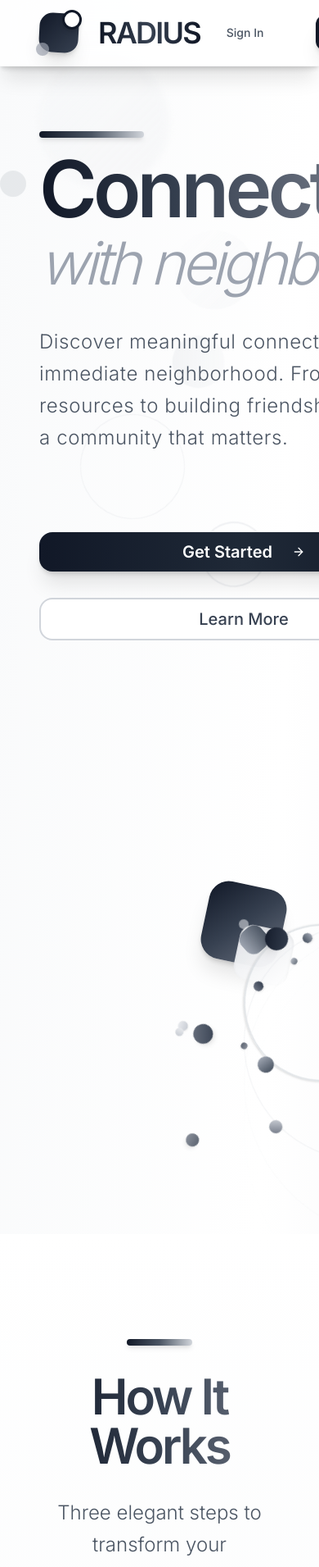
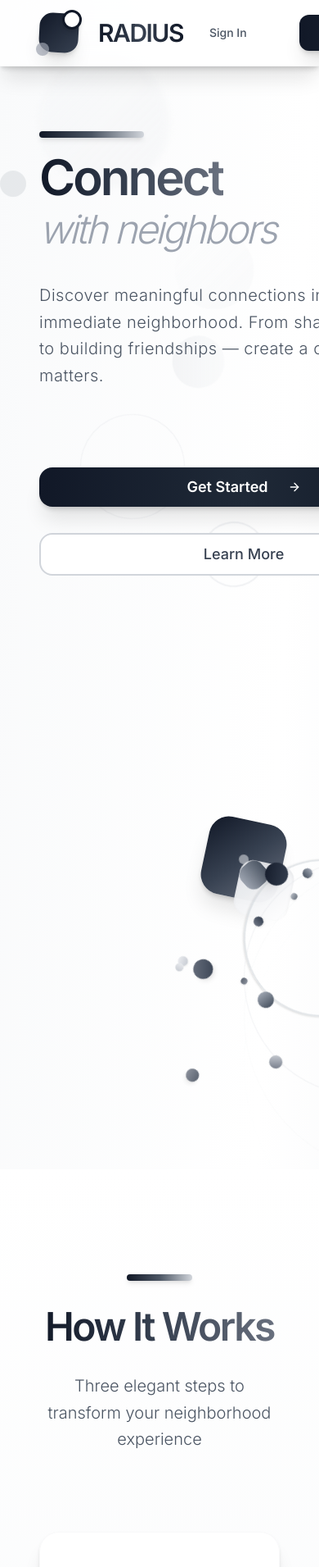
Before and after one commit to MohitPatni0731/everloom, a React (Vite) app: page / in a window 390 px wide. Shown: the top 1911 px of the page at 82% size. Built offline with nearby package versions, Linux system fonts and the light colour scheme.

Commit message:
Fix: Reduce font size and adjust layout
Reduced font sizes and adjusted the layout of the "Discover, Connect, Build Community" boxes for better visual balance.

```diff
--- a/src/pages/Landing.tsx
+++ b/src/pages/Landing.tsx
@@ -25,7 +25,7 @@ const Landing = () => {
                 <div className="absolute -top-1 -right-1 w-6 h-6 border-3 border-gray-900 rounded-full bg-white animate-orbit shadow-md"></div>
                 <div className="absolute -bottom-1 -left-1 w-4 h-4 bg-gray-400 rounded-full animate-orbit-reverse opacity-70"></div>
               </div>
-              <h1 className="text-4xl font-black tracking-tighter bg-gradient-to-r from-gray-900 via-gray-700 to-gray-900 bg-clip-text text-transparent">
+              <h1 className="text-3xl font-black tracking-tighter bg-gradient-to-r from-gray-900 via-gray-700 to-gray-900 bg-clip-text text-transparent">
                 RADIUS
               </h1>
             </div>
@@ -50,28 +50,28 @@ const Landing = () => {
               <div className="space-y-10">
                 <div className="space-y-6">
                   <div className="w-32 h-2 bg-gradient-to-r from-gray-900 via-gray-600 to-gray-300 rounded-full shadow-md"></div>
-                  <h1 className="text-8xl lg:text-9xl font-black leading-[0.8] tracking-tighter">
+                  <h1 className="text-6xl lg:text-7xl font-black leading-[0.8] tracking-tighter">
                     <span className="bg-gradient-to-r from-gray-900 via-gray-700 to-gray-500 bg-clip-text text-transparent">
                       Connect
                     </span>
-                    <span className="block text-gray-400 italic font-light text-7xl lg:text-8xl mt-4">
+                    <span className="block text-gray-400 italic font-light text-5xl lg:text-6xl mt-4">
                       with neighbors
                     </span>
                   </h1>
                 </div>
 
-                <p className="text-2xl leading-relaxed text-gray-600 max-w-2xl font-light tracking-wide">
+                <p className="text-xl leading-relaxed text-gray-600 max-w-2xl font-light tracking-wide">
                   Discover meaningful connections in your immediate neighborhood.
                   From sharing resources to building friendships — create a community that matters.
                 </p>
               </div>
 
               <div className="flex flex-col sm:flex-row gap-8 pt-8">
-                <Button size="lg" className="bg-gradient-to-r from-gray-900 via-gray-800 to-gray-900 text-white hover:from-gray-800 hover:via-gray-700 hover:to-gray-800 px-16 py-6 text-xl font-semibold group shadow-luxury hover:shadow-2xl transition-all duration-500 rounded-2xl transform hover:scale-105">
+                <Button size="lg" className="bg-gradient-to-r from-gray-900 via-gray-800 to-gray-900 text-white hover:from-gray-800 hover:via-gray-700 hover:to-gray-800 px-16 py-6 text-lg font-semibold group shadow-luxury hover:shadow-2xl transition-all duration-500 rounded-2xl transform hover:scale-105">
                   Get Started
                   <ArrowRight className="w-6 h-6 ml-4 group-hover:translate-x-2 transition-transform duration-300" />
                 </Button>
-                <Button variant="outline" size="lg" className="border-2 border-gray-300 text-gray-700 hover:bg-gray-50 hover:border-gray-400 px-16 py-6 text-xl font-medium transition-all duration-500 rounded-2xl hover:shadow-lg">
+                <Button variant="outline" size="lg" className="border-2 border-gray-300 text-gray-700 hover:bg-gray-50 hover:border-gray-400 px-16 py-6 text-lg font-medium transition-all duration-500 rounded-2xl hover:shadow-lg">
                   Learn More
                 </Button>
               </div>
@@ -134,10 +134,10 @@ const Landing = () => {
         <div className="max-w-8xl mx-auto px-12 lg:px-16 relative z-10">
           <div className="text-center mb-24">
             <div className="w-20 h-2 bg-gradient-to-r from-gray-900 via-gray-600 to-gray-300 mx-auto mb-8 rounded-full shadow-md"></div>
-            <h2 className="text-6xl font-black tracking-tighter mb-8 bg-gradient-to-r from-gray-900 via-gray-700 to-gray-500 bg-clip-text text-transparent">
+            <h2 className="text-5xl font-black tracking-tighter mb-8 bg-gradient-to-r from-gray-900 via-gray-700 to-gray-500 bg-clip-text text-transparent">
               How It Works
             </h2>
-            <p className="text-2xl text-gray-600 font-light max-w-3xl mx-auto leading-relaxed">
+            <p className="text-xl text-gray-600 font-light max-w-3xl mx-auto leading-relaxed">
               Three elegant steps to transform your neighborhood experience
             </p>
           </div>
@@ -163,22 +163,22 @@ const Landing = () => {
                 icon: <Heart className="w-8 h-8" />
               }
             ].map((feature, index) => (
-              <div key={index} className="group relative">
-                <div className="bg-white/80 backdrop-blur-sm p-12 rounded-3xl shadow-luxury hover:shadow-2xl transition-all duration-700 border border-gray-100/50 hover:border-gray-200/80 relative overflow-hidden transform hover:scale-105">
+              <div key={index} className="group relative h-full">
+                <div className="bg-white/80 backdrop-blur-sm p-12 rounded-3xl shadow-luxury hover:shadow-2xl transition-all duration-700 border border-gray-100/50 hover:border-gray-200/80 relative overflow-hidden transform hover:scale-105 h-full flex flex-col">
                   {/* Luxury gradient overlay */}
                   <div className="absolute inset-0 bg-gradient-to-br from-gray-50/20 via-transparent to-gray-100/30 opacity-0 group-hover:opacity-100 transition-opacity duration-700"></div>
 
-                  <div className="relative z-10">
+                  <div className="relative z-10 flex flex-col h-full">
                     <div className="flex items-start justify-between mb-10">
-                      <span className="text-5xl font-black text-gray-200 group-hover:text-gray-300 transition-colors duration-500">{feature.number}</span>
+                      <span className="text-4xl font-black text-gray-200 group-hover:text-gray-300 transition-colors duration-500">{feature.number}</span>
                       <div className="text-gray-400 group-hover:text-white transition-all duration-500 p-4 bg-gradient-to-br from-gray-100 to-gray-200 rounded-2xl group-hover:bg-gradient-to-br group-hover:from-gray-800 group-hover:to-gray-900 shadow-md group-hover:shadow-xl">
                         {feature.icon}
                       </div>
                     </div>
-                    <h3 className="text-3xl font-bold mb-6 group-hover:text-gray-900 transition-colors duration-500 tracking-tight">
+                    <h3 className="text-2xl font-bold mb-6 group-hover:text-gray-900 transition-colors duration-500 tracking-tight">
                       {feature.title}
                     </h3>
-                    <p className="text-gray-600 leading-relaxed font-light text-xl">
+                    <p className="text-gray-600 leading-relaxed font-light text-lg flex-grow">
                       {feature.description}
                     </p>
                   </div>
@@ -196,15 +196,15 @@ const Landing = () => {
         <div className="absolute bottom-20 right-20 w-48 h-48 bg-gradient-to-tl from-gray-200/30 to-transparent rounded-full blur-2xl"></div>
         <div className="max-w-7xl mx-auto px-12 lg:px-16 text-center relative z-10">
           <div className="w-24 h-2 bg-gradient-to-r from-gray-900 via-gray-600 to-gray-300 mx-auto mb-12 rounded-full shadow-md"></div>
-          <h2 className="text-7xl lg:text-8xl font-black leading-[0.85] tracking-tighter mb-16">
+          <h2 className="text-6xl lg:text-7xl font-black leading-[0.85] tracking-tighter mb-16">
             <span className="bg-gradient-to-r from-gray-900 via-gray-700 to-gray-500 bg-clip-text text-transparent">
               Bringing back the
             </span>
-            <span className="block text-gray-400 italic font-light text-6xl lg:text-7xl mt-6">
+            <span className="block text-gray-400 italic font-light text-5xl lg:text-6xl mt-6">
               neighborhood spirit
             </span>
           </h2>
-          <p className="text-3xl leading-relaxed text-gray-600 max-w-5xl mx-auto font-light tracking-wide">
+          <p className="text-2xl leading-relaxed text-gray-600 max-w-5xl mx-auto font-light tracking-wide">
             In a world where we know more about strangers online than the people next door,
             Radius helps you rediscover the joy of local community and meaningful connections.
           </p>
@@ -216,10 +216,10 @@ const Landing = () => {
         <div className="max-w-8xl mx-auto px-12 lg:px-16">
           <div className="text-center mb-24">
             <div className="w-20 h-2 bg-gradient-to-r from-gray-900 via-gray-600 to-gray-300 mx-auto mb-8 rounded-full shadow-md"></div>
-            <h2 className="text-6xl font-black tracking-tighter mb-8 bg-gradient-to-r from-gray-900 via-gray-700 to-gray-500 bg-clip-text text-transparent">
+            <h2 className="text-5xl font-black tracking-tighter mb-8 bg-gradient-to-r from-gray-900 via-gray-700 to-gray-500 bg-clip-text text-transparent">
               Get in Touch
             </h2>
-            <p className="text-2xl text-gray-600 font-light">
+            <p className="text-xl text-gray-600 font-light">
               We're here to help you connect
             </p>
           </div>
@@ -235,7 +235,7 @@ const Landing = () => {
                   <div className="inline-flex items-center justify-center w-24 h-24 bg-gradient-to-br from-gray-100 to-gray-200 rounded-3xl mb-8 group-hover:bg-gradient-to-br group-hover:from-gray-800 group-hover:to-gray-900 group-hover:text-white transition-all duration-500 shadow-md group-hover:shadow-xl">
                     {contact.icon}
                   </div>
-                  <h3 className="text-2xl font-bold mb-4 tracking-tight">
+                  <h3 className="text-xl font-bold mb-4 tracking-tight">
                     {contact.title}
                   </h3>
                   <p className="text-gray-600 font-light text-lg">
@@ -257,20 +257,20 @@ const Landing = () => {
         </div>
         <div className="max-w-6xl mx-auto px-12 lg:px-16 text-center relative z-10">
           <div className="w-24 h-2 bg-gradient-to-r from-gray-900 via-gray-600 to-gray-300 mx-auto mb-12 rounded-full shadow-md"></div>
-          <h2 className="text-7xl lg:text-8xl font-black tracking-tighter mb-12">
+          <h2 className="text-6xl lg:text-7xl font-black tracking-tighter mb-12">
             <span className="bg-gradient-to-r from-gray-900 via-gray-700 to-gray-500 bg-clip-text text-transparent">
               Ready to meet
             </span>
-            <span className="block italic font-light text-gray-400 text-6xl lg:text-7xl mt-6">your neighbors?</span>
+            <span className="block italic font-light text-gray-400 text-5xl lg:text-6xl mt-6">your neighbors?</span>
           </h2>
-          <p className="text-3xl text-gray-600 mb-20 font-light max-w-4xl mx-auto leading-relaxed">
+          <p className="text-2xl text-gray-600 mb-20 font-light max-w-4xl mx-auto leading-relaxed">
             Join thousands of people already connecting in their neighborhoods.
           </p>
           <div className="flex flex-col sm:flex-row gap-8 justify-center">
-            <Button size="lg" className="bg-gradient-to-r from-gray-900 via-gray-800 to-gray-900 text-white hover:from-gray-800 hover:via-gray-700 hover:to-gray-800 px-20 py-8 text-2xl font-semibold shadow-2xl hover:shadow-3xl transition-all duration-500 rounded-2xl transform hover:scale-105">
+            <Button size="lg" className="bg-gradient-to-r from-gray-900 via-gray-800 to-gray-900 text-white hover:from-gray-800 hover:via-gray-700 hover:to-gray-800 px-20 py-8 text-xl font-semibold shadow-2xl hover:shadow-3xl transition-all duration-500 rounded-2xl transform hover:scale-105">
               Get Started Free
             </Button>
-            <Button variant="outline" size="lg" className="border-2 border-gray-300 text-gray-700 hover:bg-gray-50 hover:border-gray-400 px-20 py-8 text-2xl font-medium transition-all duration-500 rounded-2xl hover:shadow-lg">
+            <Button variant="outline" size="lg" className="border-2 border-gray-300 text-gray-700 hover:bg-gray-50 hover:border-gray-400 px-20 py-8 text-xl font-medium transition-all duration-500 rounded-2xl hover:shadow-lg">
               Watch Demo
             </Button>
           </div>
@@ -286,16 +286,16 @@ const Landing = () => {
                 <div className="w-10 h-10 bg-gradient-to-br from-white to-gray-200 rounded-2xl shadow-luxury group-hover:shadow-2xl transition-all duration-500"></div>
                 <div className="absolute -top-1 -right-1 w-5 h-5 border-2 border-white rounded-full bg-gray-900 shadow-lg"></div>
               </div>
-              <span className="text-3xl font-black tracking-tight bg-gradient-to-r from-white to-gray-300 bg-clip-text text-transparent">RADIUS</span>
+              <span className="text-2xl font-black tracking-tight bg-gradient-to-r from-white to-gray-300 bg-clip-text text-transparent">RADIUS</span>
             </div>
             <div className="flex space-x-12 text-gray-400 font-light">
-              <a href="#" className="hover:text-white transition-colors duration-300 text-xl hover:scale-105 transform">Privacy</a>
-              <a href="#" className="hover:text-white transition-colors duration-300 text-xl hover:scale-105 transform">Terms</a>
-              <a href="#" className="hover:text-white transition-colors duration-300 text-xl hover:scale-105 transform">Contact</a>
+              <a href="#" className="hover:text-white transition-colors duration-300 text-lg hover:scale-105 transform">Privacy</a>
+              <a href="#" className="hover:text-white transition-colors duration-300 text-lg hover:scale-105 transform">Terms</a>
+              <a href="#" className="hover:text-white transition-colors duration-300 text-lg hover:scale-105 transform">Contact</a>
             </div>
           </div>
           <div className="text-center mt-16 pt-12 border-t border-gray-700">
-            <p className="text-gray-400 font-light text-xl">
+            <p className="text-gray-400 font-light text-lg">
               © 2024 Radius. All rights reserved.
             </p>
           </div>
```
